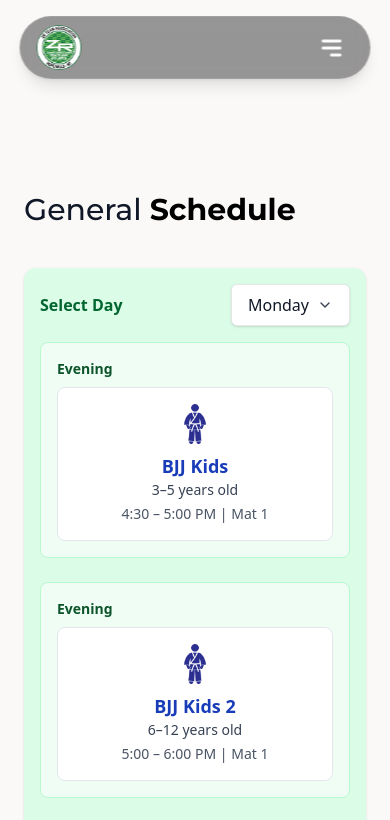
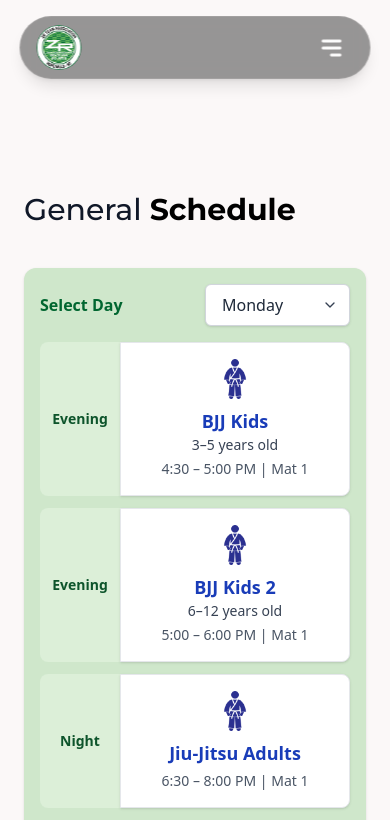
Before and after one commit to abhiineat/zr-team-website, a Next.js app: page /schedule in a window 390 px wide. Shown: the top 820 px of the page. Built offline with nearby package versions, Linux system fonts and the light colour scheme.

Commit message:
fix: schedule table in mobile view fix

```diff
--- a/app/components/schedule/ScheduleTable.tsx
+++ b/app/components/schedule/ScheduleTable.tsx
@@ -125,44 +125,55 @@ export default function Schedule() {
       </h2>
 
       {/* --- Mobile View --- */}
-      <div className="md:hidden bg-green-100 rounded-xl p-4 shadow-sm">
+     {/* --- Mobile View --- */}
+<div className="md:hidden bg-[#CFE7CB] rounded-xl p-4 shadow-sm">
+  {/* Day Selector */}
   <div className="flex justify-between items-center mb-4">
     <span className="text-green-800 font-semibold">Select Day</span>
-          <button
-            className="flex items-center gap-2 bg-white px-4 py-2 rounded-md shadow-sm border border-gray-200"
-            onClick={() => {
-              const current = days.indexOf(selectedDay);
-              const next = (current + 1) % days.length;
-              setSelectedDay(days[next]);
-            }}
+
+    <div className="relative">
+      <select
+        className="appearance-none bg-white pl-4 pr-10 py-2 rounded-md shadow-sm border border-gray-300 text-gray-800 font-medium"
+        value={selectedDay}
+        onChange={(e) => setSelectedDay(e.target.value)}
       >
-            <span className="font-medium">{selectedDay}</span>
-            <ChevronDown className="w-4 h-4 text-gray-700" />
-          </button>
+        {days.map((day) => (
+          <option key={day} value={day}>
+            {day}
+          </option>
+        ))}
+      </select>
+
+      <ChevronDown className="w-4 h-4 text-gray-700 absolute right-3 top-1/2 -translate-y-1/2 pointer-events-none" />
+    </div>
   </div>
 
   {scheduleData[selectedDay].map((item, i) => (
-          <div key={i} className="mb-6">
-            <div className="bg-green-50 rounded-lg p-4 border border-green-200">
-              <h3 className="text-sm font-semibold text-green-900 mb-2">
+    <div key={i} className="mb-3 flex">
+      {/* Left PERIOD LABEL */}
+      <div className="w-20 bg-[#DCEFD8] text-green-900 font-semibold flex items-center justify-center text-sm rounded-l-lg">
         {item.period}
-              </h3>
-              <div className="bg-white rounded-lg p-4 border border-gray-200 text-center flex flex-col items-center justify-center">
+      </div>
+
+      {/* Right CLASS CARD */}
+      <div className="flex-1 bg-white border border-gray-200 rounded-r-lg p-4 text-center shadow-sm">
         <Image
           src={item.icon}
           alt={item.title}
           width={40}
           height={40}
-                  className="mb-2"
+          className="mx-auto mb-2"
         />
+
         <div className={`${item.color} font-semibold text-lg`}>
           {item.title}
         </div>
+
         {item.subtitle && (
-                  <p className="text-gray-700 text-sm mb-1">{item.subtitle}</p>
+          <p className="text-gray-700 text-sm">{item.subtitle}</p>
         )}
-                <p className="text-gray-600 text-sm">{item.time}</p>
-              </div>
+
+        <p className="text-gray-600 text-sm mt-1">{item.time}</p>
       </div>
     </div>
   ))}
```
Lines whose indentation alone changed are shown as unchanged.
